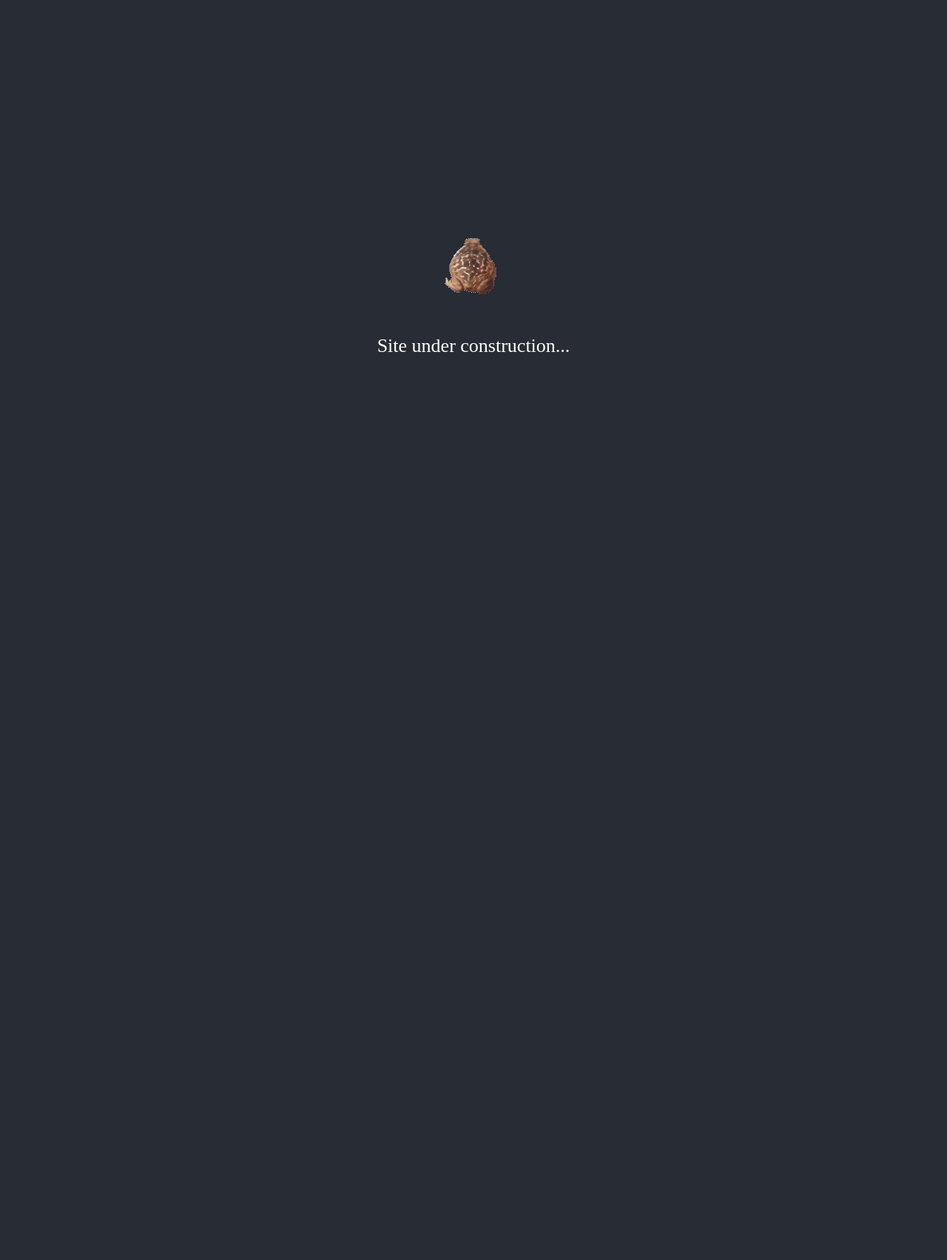
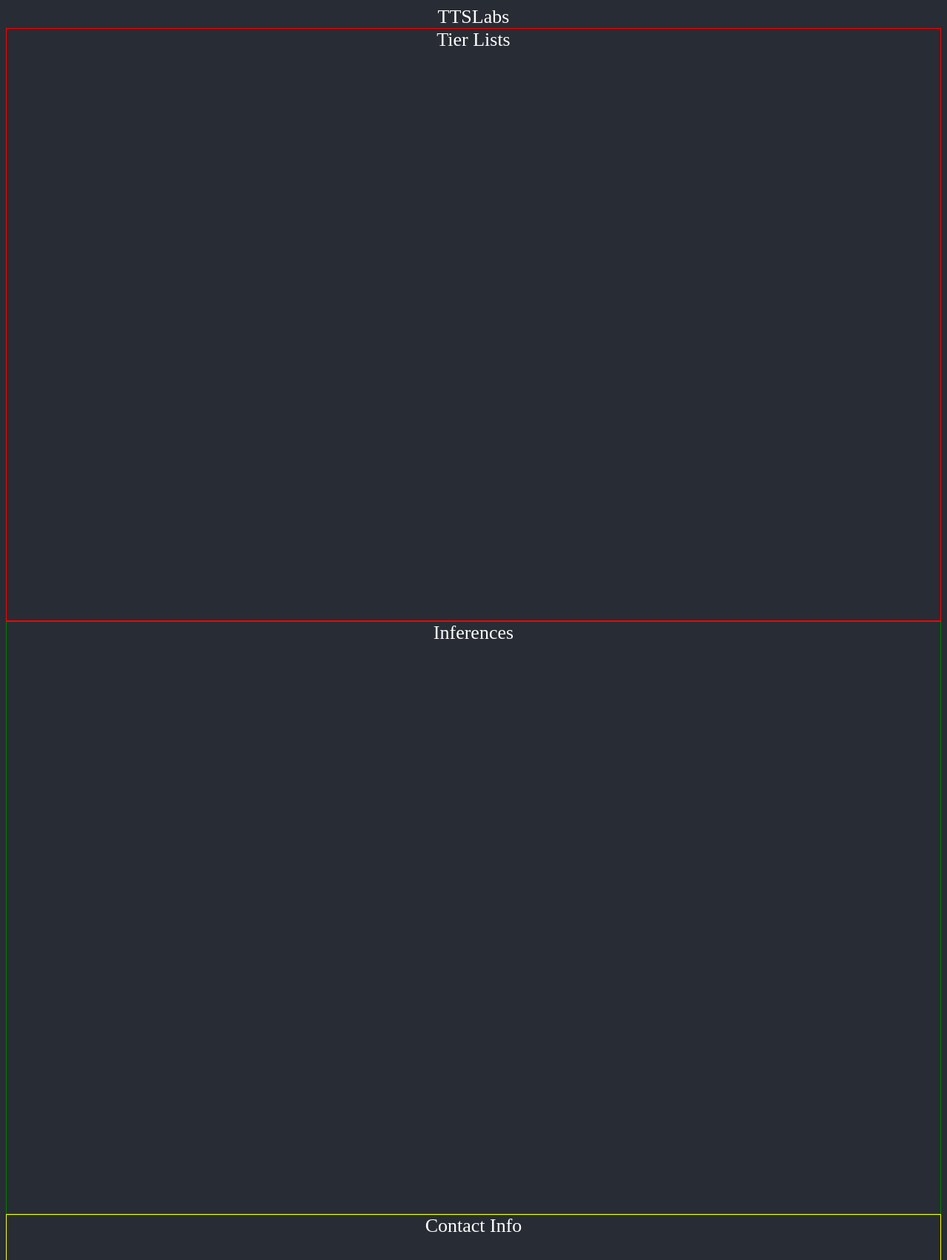
Before and after one commit to serg06/TTSLabs-Website, a React (Create React App) app: page / in a window 1280 px wide. Shown: the top 1704 px of the page at 74% size. Before the commit the page ends 816 px from the top, so only its background shows below. Built offline with nearby package versions, Linux system fonts and the light colour scheme.

Commit message:
dividing website into containers

```diff
--- a/public/index.html
+++ b/public/index.html
@@ -2,14 +2,12 @@
 <html lang="en">
   <head>
     <meta charset="utf-8" />
-    <link rel="icon" href="%PUBLIC_URL%/favicon.ico" />
     <meta name="viewport" content="width=device-width, initial-scale=1" />
     <meta name="theme-color" content="#000000" />
     <meta
       name="description"
       content="Web site created using create-react-app"
     />
-    <link rel="apple-touch-icon" href="%PUBLIC_URL%/logo192.png" />
     <!--
       manifest.json provides metadata used when your web app is installed on a
       user's mobile device or desktop. See https://developers.google.com/web/fundamentals/web-app-manifest/
--- a/src/App.js
+++ b/src/App.js
@@ -1,12 +1,16 @@
 function App() {
   return (
     <div className="App">
-      <header className="App-header">
-        <img src="frogspin.gif"/>
-        <p>
-          Site under construction...
-        </p>
-      </header>
+      <header>TTSLabs</header>
+      <div className="TierListContainer">
+        <header>Tier Lists</header>
+      </div>
+      <div className="InferencesContainer">
+        <h>Inferences</h>
+      </div>
+      <div className="ContactInfoContainer">
+        <h>Contact Info</h>
+      </div>
     </div>
   );
 }
--- a/src/style.css
+++ b/src/style.css
@@ -5,7 +5,26 @@ body {
     color: white;
     display: flex;
     flex-direction: column;
-    align-items: center;
-    justify-content: center;
     min-height: 100vh;
 }
+
+.TierListContainer {
+    border: 1px solid red;
+    display: flex;
+    flex-direction: column;
+    min-height: 100vh;
+}
+
+.InferencesContainer {
+    border: 1px solid green;
+    display: flex;
+    flex-direction: column;
+    min-height: 100vh;
+}
+
+.ContactInfoContainer {
+    border: 1px solid yellow;
+    display: flex;
+    flex-direction: column;
+    min-height: 50vh;
+}
```
Also changed, not shown: src/setupTests.js (deleted, +0 -5 lines), 1 other file (tests, documents, lock files or other folders).
